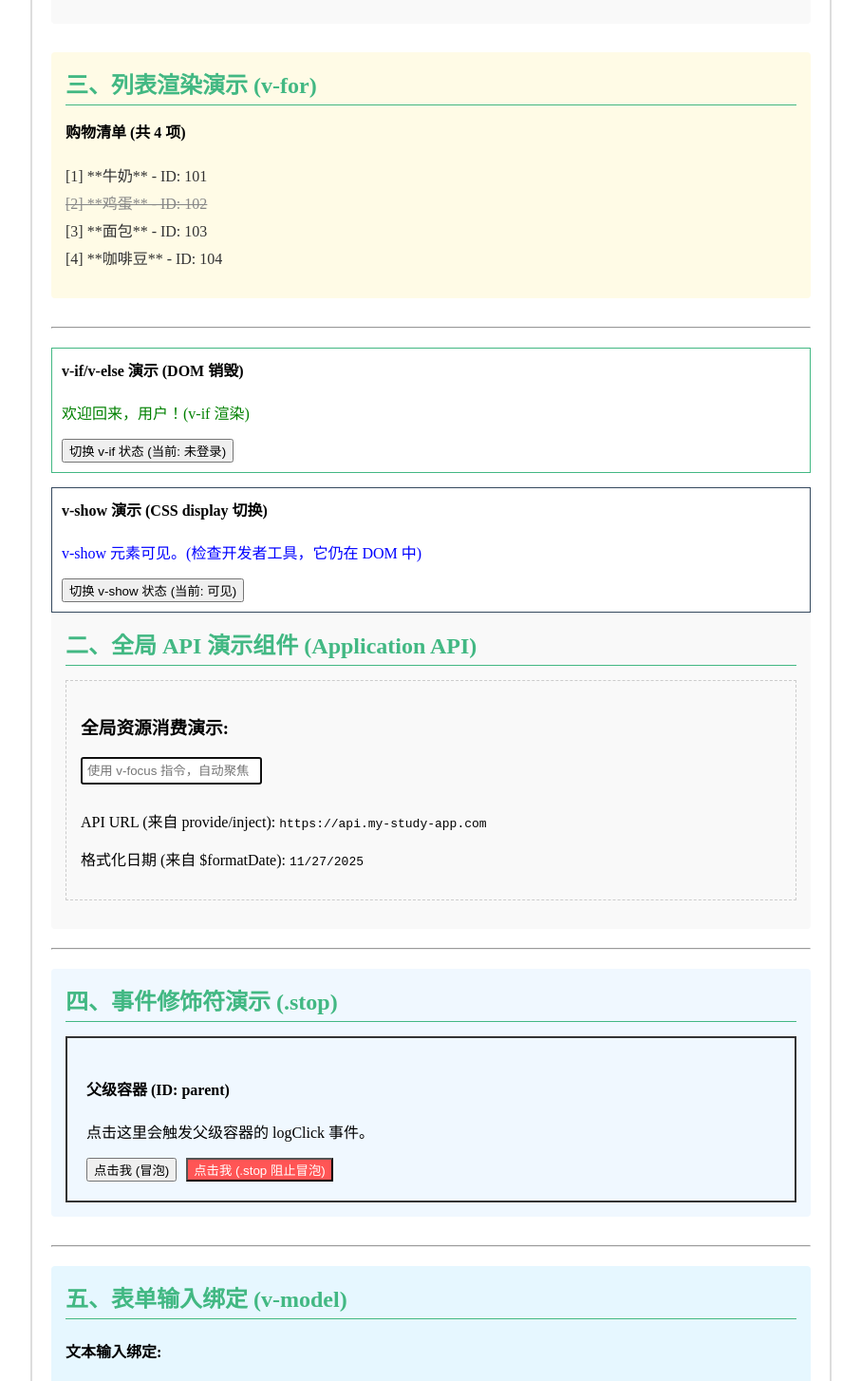
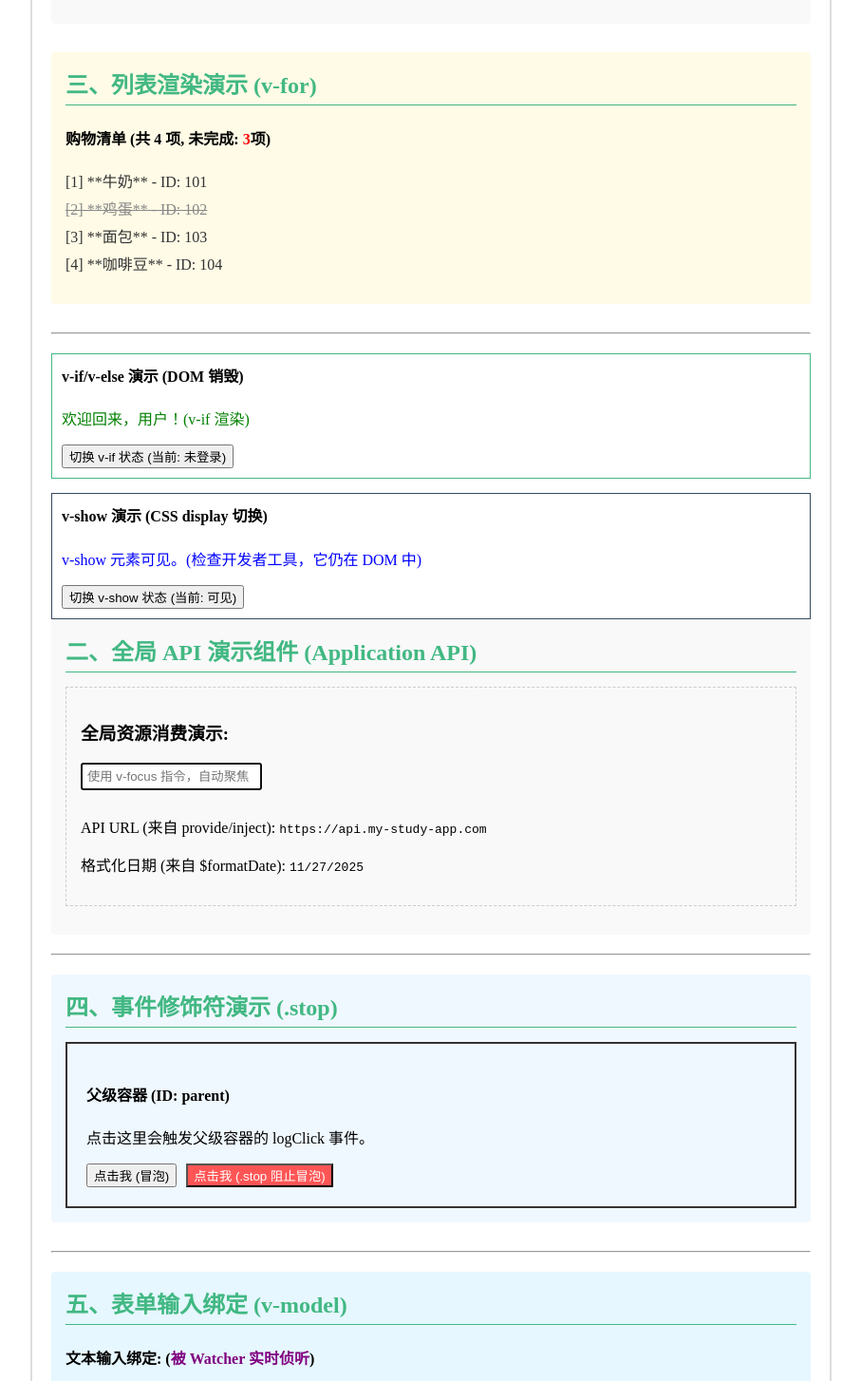
Before and after one commit to YuXin2006/vue3, a Vue app in the folder frontend/vue-project/: page / in a window 1280 px wide. Shown: the part 340-1794 px from the top of the page at 95% size, without its empty margins (186-1093 px from the left). Built offline with nearby package versions, Linux system fonts and the light colour scheme; the HTML template or start-up script is replaced by a standard one.

Commit message:
计算属性和监听器

```diff
--- a/frontend/vue-project/src/App.vue
+++ b/frontend/vue-project/src/App.vue
@@ -29,6 +29,23 @@ export default {
       lazyInput: '',         // 绑定到 .lazy 演示
       numberInput: 0,        // 绑定到 .number 演示
       trimInput: '   ',      // 绑定到 .trim 演示 (注意初始值带空格)
+    }
+  },
+  computed: {
+    // 派生出未完成任务的数量
+    incompleteCount() {
+      // 过滤出 done: false 的项，返回其数量
+      console.log('💡 计算属性：正在重新计算未完成任务数...');
+      return this.shoppingList.filter(item => !item.done).length;
+    }
+  },
+  watch: {
+    // 侦听 searchQuery 数据的变化
+    searchQuery(newValue, oldValue) {
+      console.log(`💡 Watcher 侦听到变化：新值 "${newValue}", 旧值 "${oldValue}"`);
+      if (newValue.length > 15) {
+        console.warn(`💡 Watcher 警告: 搜索关键词长度超过 15 个字符!`);
+      }
     }
   },
 
@@ -68,8 +85,7 @@ export default {
     <!--列表渲染-->
     <div style="padding: 15px; background: #fffbe6; border-radius: 4px; margin-bottom: 30px;">
       <h2>三、列表渲染演示 (v-for)</h2>
-      <h4 style="margin-top:0;">购物清单 (共 {{ shoppingList.length }} 项)</h4>
-
+      <h4>购物清单 (共 {{ shoppingList.length }} 项, 未完成: <span style="color: red; font-weight: bold;">{{ incompleteCount }}</span>项)</h4>
       <ul style="list-style: none; padding: 0;">
         <li
           v-for="(item, index) in shoppingList"
@@ -140,7 +156,7 @@ export default {
     <div style="padding: 15px; background: #e6f7ff; border-radius: 4px; margin-bottom: 30px;">
       <h2>五、表单输入绑定 (v-model)</h2>
       <div style="margin-bottom: 15px;">
-        <h4>文本输入绑定:</h4>
+        <h4>文本输入绑定: (<span style="color: purple;">被 Watcher 实时侦听</span>)</h4>
         <input
           v-model="searchQuery"
           placeholder="输入内容，观察下方实时变化"
@@ -168,21 +184,21 @@ export default {
     <hr style="margin: 20px 0; border-color: #eee;">
     <div style="padding: 15px; background: #fdf5e6; border-radius: 4px; margin-bottom: 30px;">
       <h2>六、v-model 修饰符演示 (.lazy, .number, .trim)</h2>
-
+      <!--v-model.lazy 失焦才更新-->
       <div style="margin-bottom: 15px; padding: 10px; border: 1px solid #f0ad4e;">
         <h4>v-model.lazy (失焦才更新)</h4>
         <input v-model.lazy="lazyInput" placeholder="输入并观察">
         <p>数据状态：<code>{{ lazyInput }}</code></p>
         <p style="color: #f0ad4e;">**提示：** 只有当你**点击输入框外部**或**按回车**时，上方数据才会同步。</p>
       </div>
-
+      <!--v-model.number 转为数字类型-->
       <div style="margin-bottom: 15px; padding: 10px; border: 1px solid #5bc0de;">
         <h4>v-model.number (转为数字类型)</h4>
         <input v-model.number="numberInput" type="number" placeholder="输入一个数字">
         <p>数据状态：<code>{{ numberInput }}</code></p>
         <p>数据类型：<code style="color: blue;">{{ typeof numberInput }}</code></p>
       </div>
-
+      <!--v-model.trim 去除首尾空格-->
       <div style="padding: 10px; border: 1px solid #5cb85c;">
         <h4>v-model.trim (去除首尾空格)</h4>
         <input v-model.trim="trimInput" placeholder="输入时前后加空格">
```
